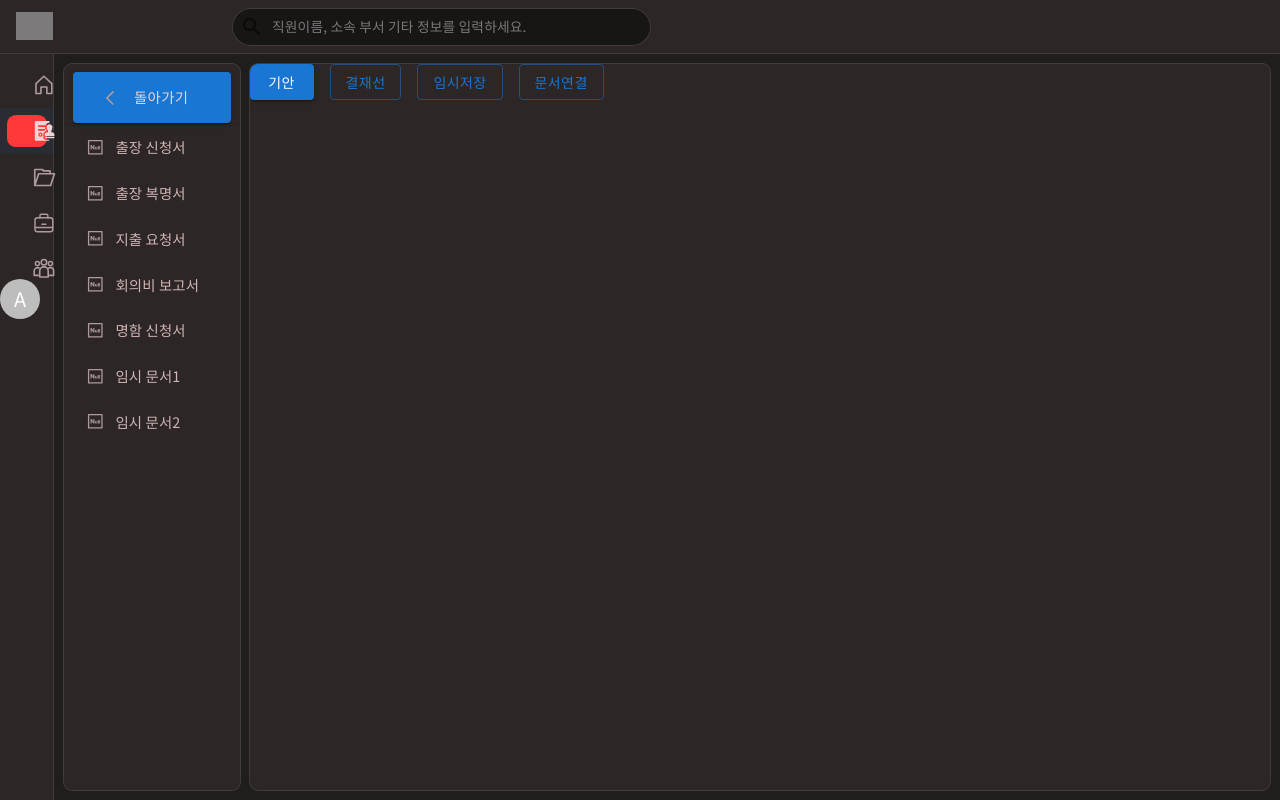
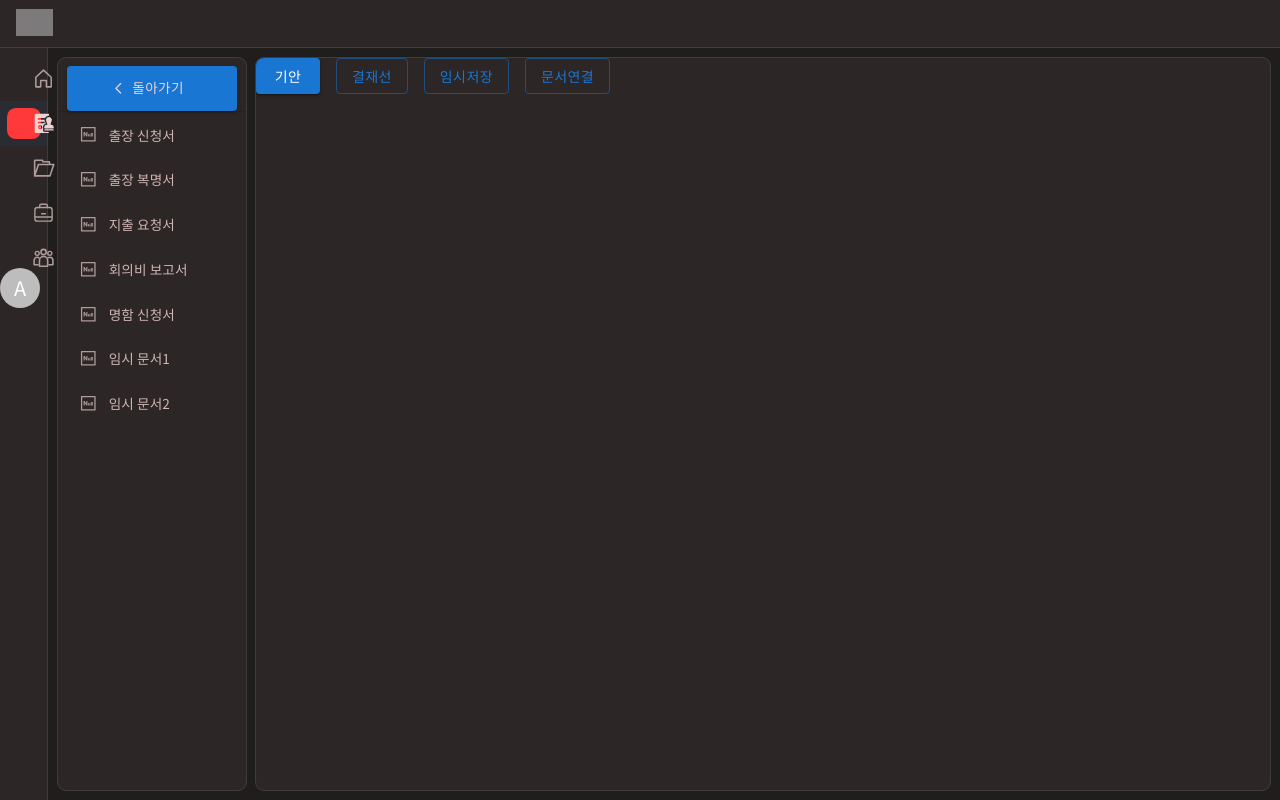
Before and after one commit to aneunbyul/test-code-project, a Next.js app: page /approval/creation/trip-request in a window 1280 px wide. Built offline with nearby package versions, Linux system fonts and the light colour scheme; grey boxes are pictures that could not be loaded.

Commit message:
미세한 간격 수정 | 헤더에 SearchBox 제거 | SearchBox 컴포넌트 재사용 가능한 독립 컴포넌트로

```diff
--- a/pages/assignment/index.js
+++ b/pages/assignment/index.js
@@ -1,12 +1,10 @@
-import BaseHead from "../../src/components/base/BaseHead";
-import { Assignment } from "@material-ui/icons";
-import AssignmentTable from "../../src/components/contents/Assignment/AssignmentTable";
+import BaseHead from '../../src/components/base/BaseHead';
+import AssignmentTable from '../../src/components/contents/Assignment/AssignmentTable';
 
 const Page = () => {
   return (
     <>
       <BaseHead title="MAIN" />
-      <Assignment />
       <AssignmentTable />
     </>
   );
--- a/src/components/contents/Approval/ApprovalNav.js
+++ b/src/components/contents/Approval/ApprovalNav.js
@@ -122,10 +122,9 @@ const ApprovalNav = () => {
               <FilloutIcon
                 sx={{
                   marginLeft: '-12%',
-                  marginRight: '0.24rem',
                 }}
                 name="write"
-                size="big"
+                size="small"
                 type="outlined"
               />
             }
@@ -149,10 +148,9 @@ const ApprovalNav = () => {
               <FilloutIcon
                 sx={{
                   marginLeft: '-12%',
-                  marginRight: '0.24rem',
                 }}
                 name="toright"
-                size="big"
+                size="small"
                 type="outlined"
               />
             }
--- a/src/components/contents/Assignment/AssignmentNav.js
+++ b/src/components/contents/Assignment/AssignmentNav.js
@@ -86,10 +86,9 @@ const AssignmentNav = () => {
               <FilloutIcon
                 sx={{
                   marginLeft: '-12%',
-                  marginRight: '0.24rem',
                 }}
                 name="write"
-                size="big"
+                size="small"
                 type="outlined"
               />
             }
@@ -114,10 +113,9 @@ const AssignmentNav = () => {
               <FilloutIcon
                 sx={{
                   marginLeft: '-12%',
-                  marginRight: '0.24rem',
                 }}
                 name="toright"
-                size="big"
+                size="small"
                 type="outlined"
               />
             }
--- a/src/components/contents/Organization/OrganizationNav.js
+++ b/src/components/contents/Organization/OrganizationNav.js
@@ -82,10 +82,9 @@ const OrganizationNav = () => {
               <FilloutIcon
                 sx={{
                   marginLeft: '-12%',
-                  marginRight: '0.24rem',
                 }}
                 name="write"
-                size="big"
+                size="small"
                 type="outlined"
               />
             }
@@ -110,10 +109,9 @@ const OrganizationNav = () => {
               <FilloutIcon
                 sx={{
                   marginLeft: '-12%',
-                  marginRight: '0.24rem',
                 }}
                 name="toright"
-                size="big"
+                size="small"
                 type="outlined"
               />
             }
--- a/src/components/contents/ReusableContent/ConversionButton.js
+++ b/src/components/contents/ReusableContent/ConversionButton.js
@@ -35,7 +35,7 @@ ConversionButton.defaultProps = {
         marginRight: '0.24rem',
       }}
       name="write"
-      size="big"
+      size="small"
       type="outlined"
     />
   ),
@@ -60,9 +60,7 @@ const InteractiveButton = styled(Button)`
   }
 
   & svg {
-    color: var(--light01);
-    margin-right: 0.32rem;
-    margin-left: -0.4rem;
+    fill: var(--light01);
   }
 
   & span {
--- a/src/components/contents/ReusableContent/SearchBox.js
+++ b/src/components/contents/ReusableContent/SearchBox.js
@@ -1,8 +1,6 @@
 import styled, {css} from 'styled-components';
-import Nav from './Nav';
 import Link from 'next/link';
 import {useContext, useEffect, useRef, useState} from 'react';
-import logoIcon from '../../assets/logos/TelepixLogo_v2_white.webp';
 import {Box} from '@material-ui/core';
 import CardMedia from '@mui/material/CardMedia';
 import InputBase from '@mui/material/InputBase';
@@ -24,37 +22,6 @@ const SearchBox = () => {
     </SearchBoxContainer>
   );
 };
-
-const HeaderLayout = styled.div`
-  position: relative;
-  grid-column-start: 1;
-  grid-column-end: 3;
-  width: 100%;
-  height: var(--box-contracted-length);
-  box-shadow: inset 0 calc(var(--line-thickness) * -1) 0 0 var(--dark04);
-  background-color: var(--dark02);
-  z-index: 1;
-`;
-
-const Container = styled.div`
-  position: relative;
-  width: 100%;
-  height: 100%;
-  display: grid;
-  grid-template-columns: var(--box-expanded-length) auto;
-  align-items: center;
-`;
-
-const LogoBox = styled.div`
-  display: 'flex';
-  align-items: 'center';
-  & img {
-    margin-left: 1rem;
-    max-height: 1.72rem;
-    opacity: 0.7;
-    z-index: 2;
-  }
-`;
 
 const SearchBoxContainer = styled.div`
   display: flex;
--- a/src/components/contents/SubNav/SubNavList.js
+++ b/src/components/contents/SubNav/SubNavList.js
@@ -131,7 +131,7 @@ const SubNavListWrapper = styled(SimpleBar)`
 const SubNavListItem = styled(ListItem)`
   width: 100%;
   padding: 0.2rem 0rem;
-  padding-left: 10%;
+  padding-left: 5%;
   transition: all 0.1s var(--cubic01);
   background-color: var(--transaparent);
   z-index: 0;
@@ -184,7 +184,7 @@ const SubNavListItem = styled(ListItem)`
   }
 
   &[type='title'] {
-    padding-left: 8%;
+    padding-left: 3%;
   }
 
   &[type='title']::after {
--- a/src/components/layouts/Header.js
+++ b/src/components/layouts/Header.js
@@ -1,32 +1,26 @@
-import styled, { css } from "styled-components";
-import Nav from "./Nav";
-import Link from "next/link";
-import { useContext, useEffect, useRef, useState } from "react";
-import logoIcon from "../../assets/logos/TelepixLogo_v2_white.webp";
-import { Box } from "@material-ui/core";
-import CardMedia from "@mui/material/CardMedia";
-import InputBase from "@mui/material/InputBase";
-import SearchIcon from "@mui/icons-material/Search";
+import styled, {css} from 'styled-components';
+import Nav from './Nav';
+import Link from 'next/link';
+import {useContext, useEffect, useRef, useState} from 'react';
+import logoIcon from '../../assets/logos/TelepixLogo_v2_white.webp';
+import {Box} from '@material-ui/core';
+import CardMedia from '@mui/material/CardMedia';
+import InputBase from '@mui/material/InputBase';
+import SearchIcon from '@mui/icons-material/Search';
 
-import IconButton from "@mui/material/IconButton";
-import Paper from "@mui/material/Paper";
+import IconButton from '@mui/material/IconButton';
+import Paper from '@mui/material/Paper';
+
+//component
+import SearchBox from '../contents/ReusableContent/SearchBox';
 
 const Header = () => {
   return (
     <HeaderLayout>
       <Container>
         <LogoBox>
-          <img src={ logoIcon } />
+          <img src={logoIcon} />
         </LogoBox>
-        <SearchBox component="form">
-          <SearchButton type="submit" aria-label="search">
-            <SearchIcon />
-          </SearchButton>
-          <SearchInputBox
-            placeholder="직원이름, 소속 부서 기타 정보를 입력하세요."
-            inputProps={ { "aria-label": "search" } }
-          />
-        </SearchBox>
       </Container>
     </HeaderLayout>
   );
@@ -63,36 +57,4 @@ const LogoBox = styled.div`
   }
 `;
 
-const SearchBox = styled.div`
-  display: flex;
-  flex-direction: row;
-  align-items: center;
-
-  width: 40%;
-  height: 70%;
-
-  box-shadow: inset 0 0 0 var(--line-thickness) var(--dark04);
-  border-radius: 99rem;
-  background-color: var(--dark00);
-`;
-
-const SearchButton = styled ( IconButton )`
-  color: var(--light04);
-`;
-
-const SearchInputBox = styled ( InputBase )`
-  position: relative;
-  display: flex;
-  align-items: center;
-  width: 100%;
-  height: 100%;
-
-  & input {
-    width: 100%;
-    font-size: 0.86rem;
-    font-weight: 400;
-    color: white;
-  }
-`;
-
 export default Header;
--- a/styles/globals.css
+++ b/styles/globals.css
@@ -18,22 +18,19 @@
 
   --highlight01: rgb(255, 57, 57);
 
-    --interavtive-scope-hover-color: #363030;
-    --interavtive-scope-select-color: #574848;
-    --interavtive-scope-active-color: #7e6060;
-
   --line-thickness: 0.06rem;
-    --big-icon-size: 1.86rem;
+  --big-icon-size: 1.8rem;
   --small-icon-size: 1.45rem;
-    --box-contracted-length: 3.4rem;
-    --box-expanded-length: 14.5rem;
+  --box-contracted-length: 3rem;
+  --box-expanded-length: 15.5rem;
   --tab-height: 2.1rem;
   --tab-height-extended: 3rem;
 
-    --delay-nav-out: .5s;
-    --cubic01: cubic-bezier(.52, .02, .21, .98);
+  --delay-nav-out: 0.5s;
+  --cubic01: cubic-bezier(0.52, 0.02, 0.21, 0.98);
 
-    --global-text-size: 0.9rem;
+  --global-big-text-size: 0.92rem;
+  --global-text-size: 0.85rem;
   --global-border-radius: 0.5rem;
 }
 
@@ -56,8 +53,12 @@ a {
   text-decoration: none;
 }
 
-*, button, input, select, textarea {
-    font-family: "Noto Sans KR", sans-serif !important;
+*,
+button,
+input,
+select,
+textarea {
+  font-family: 'Noto Sans KR', sans-serif !important;
   font-size: var(--global-text-size);
   font-weight: 500;
   box-sizing: border-box;
@@ -77,7 +78,7 @@ subject {
 
 .line-divider {
   width: 100%;
-    border-color: #1E1E1E;
+  border-color: #1e1e1e;
   border-width: 0.1rem;
   margin-top: 0.5rem;
   margin-bottom: 0.2rem;
@@ -98,7 +99,7 @@ subject {
   align-items: center;
   width: 100%;
   height: 100%;
-    color: #DADADA;
+  color: #dadada;
 
   margin: 0.5rem 0;
 }
```
Lines whose indentation alone changed are shown as unchanged.
